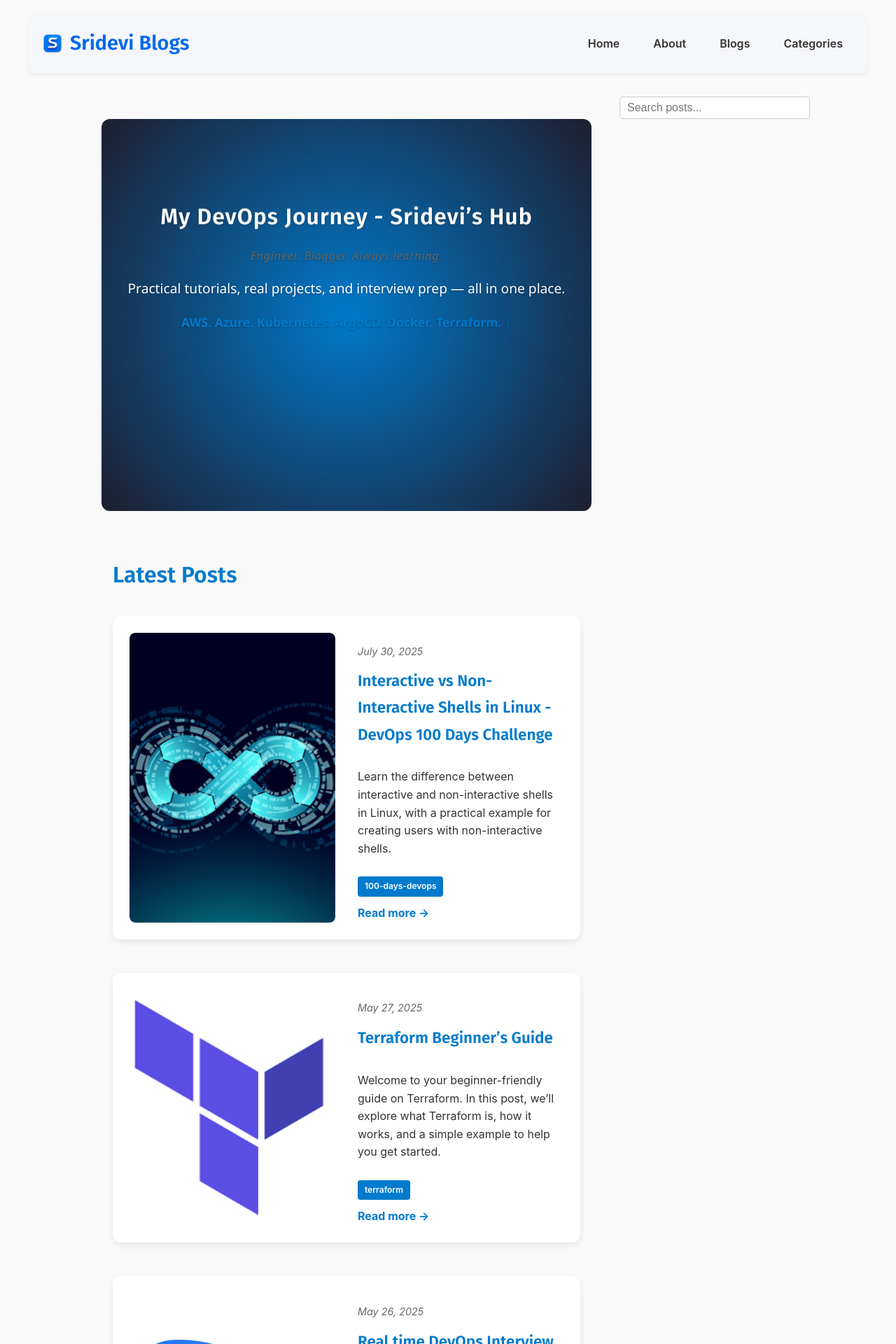
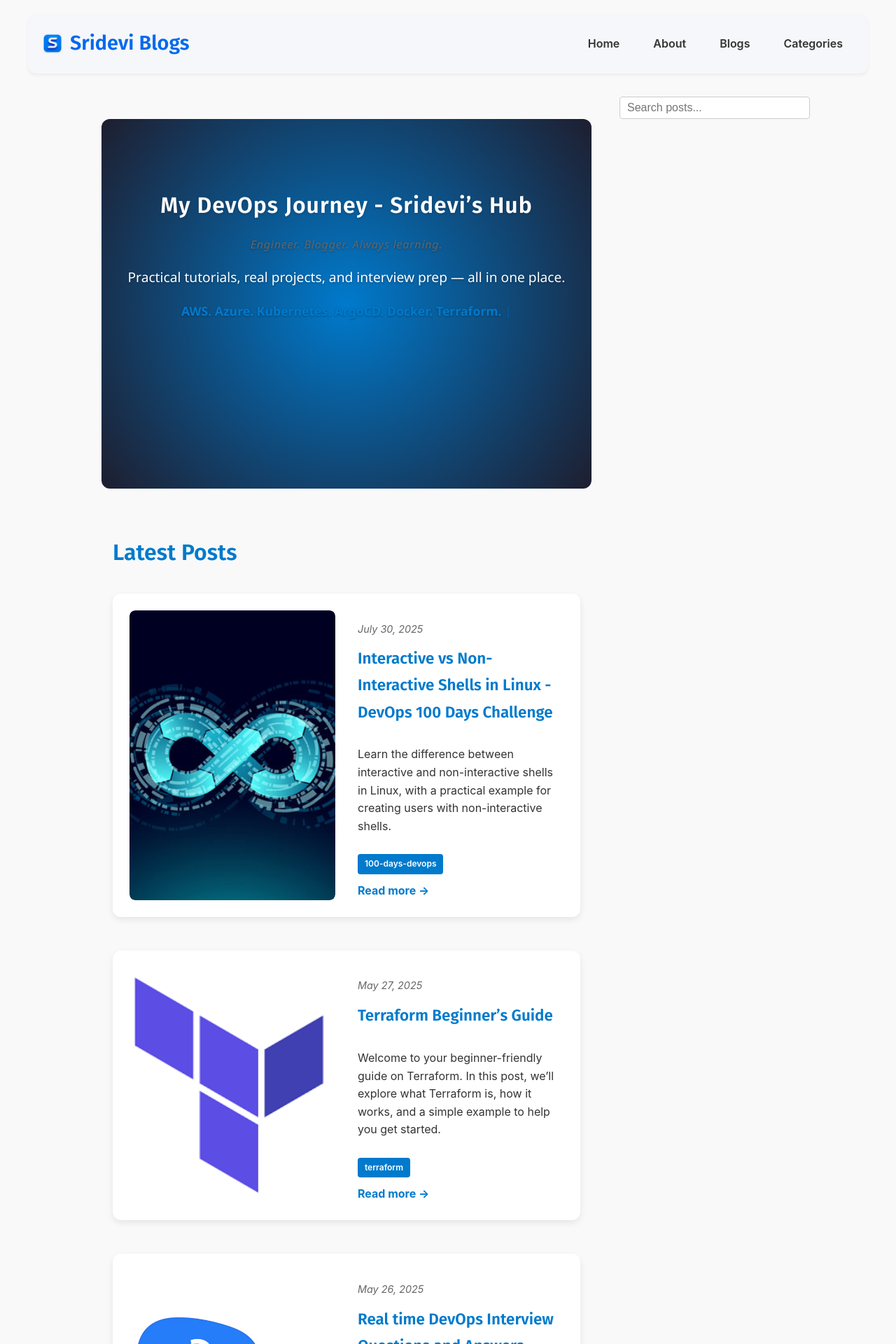
Before and after one commit to srideviblogs/srideviblogs.github.io, a Jekyll site: the page built from index.md, in a window 1280 px wide. Shown: the top 1920 px of the page at 70% size. Built offline with Jekyll 4.4.1, drawn with Linux system fonts in a browser that asks for light colours.

Commit message:
Update custom.css

```diff
--- a/assets/css/custom.css
+++ b/assets/css/custom.css
@@ -115,9 +115,9 @@ header.site-header {
   background: radial-gradient(circle at center, #007acc, #1e1e2f);
   color: white;
   text-align: center;
-  padding: 5rem 1rem;
+  padding: 4rem 1rem;
   border-radius: 12px;
-  max-width: 1200px;
+  max-width: 1000px;
   margin: 0 auto;
   font-family: 'Segoe UI', Tahoma, Geneva, Verdana, sans-serif;
   margin-bottom: 0; /* Added to reduce space before Latest Posts */
```
